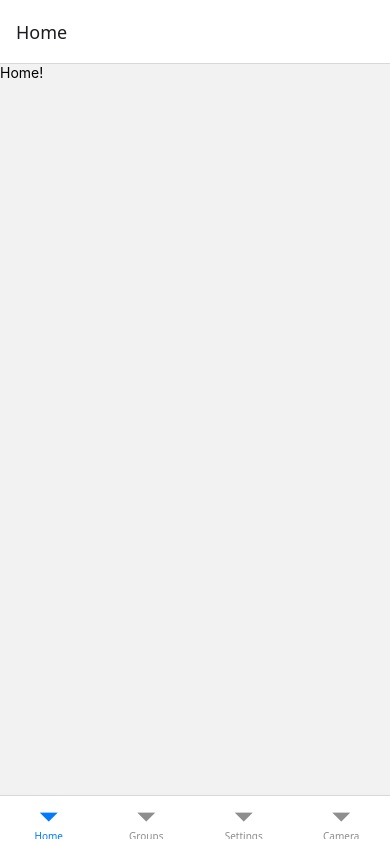
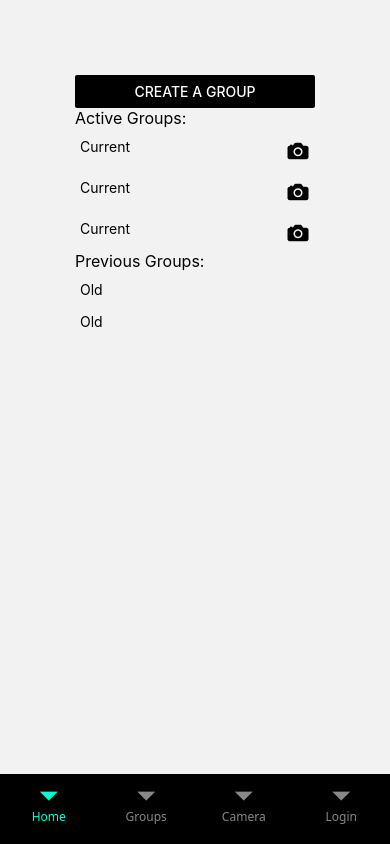
Before and after one commit to natethom10/photoapp, a React Native app: screen /Home in a window 390 px wide. Built offline with nearby package versions, Linux system fonts and the light colour scheme.

Commit message:
5-20 commits, worked on homepage and login page slightly

```diff
--- /dev/null
+++ b/assets/components/ActiveGroup.js
@@ -0,0 +1,19 @@
+import { View, Text, StyleSheet, Button } from "react-native";
+import { Ionicons } from "@expo/vector-icons";
+
+export default function ActiveGroup({ active }) {
+  return (
+    <View style={styles.container}>
+      <Text>{active ? "Current" : "Old"}</Text>
+      {active ? <Ionicons name="camera" size={24} color="black" /> : null}
+    </View>
+  );
+}
+
+const styles = StyleSheet.create({
+  container: {
+    flexDirection: "row",
+    justifyContent: "space-between",
+    margin: 5,
+  },
+});
--- a/assets/components/Navigation.js
+++ b/assets/components/Navigation.js
@@ -1,18 +1,33 @@
 import { createBottomTabNavigator } from "@react-navigation/bottom-tabs";
 import Home from "../pages/Home";
 import Groups from "../pages/Groups";
-import Settings from "../pages/Settings";
+import Login from "../pages/Login";
 import Camera from "../pages/Camera";
 
 const Tab = createBottomTabNavigator();
 
 export default function Navigation() {
   return (
-    <Tab.Navigator initialRouteName="Camera">
+    <Tab.Navigator
+      initialRouteName="Camera"
+      screenOptions={{
+        tabBarStyle: {
+          backgroundColor: "black", // Tab bar background
+          borderTopColor: "black", // Optional: top border color
+          height: 70, // Custom height
+        },
+        tabBarActiveTintColor: "#00ffcc", // Color for selected tab
+        tabBarInactiveTintColor: "#888", // Color for unselected tab
+        tabBarLabelStyle: {
+          fontSize: 12,
+        },
+        headerShown: false, // Hides header (optional)
+      }}
+    >
       <Tab.Screen name="Home" component={Home} />
       <Tab.Screen name="Groups" component={Groups} />
-      <Tab.Screen name="Settings" component={Settings} />
       <Tab.Screen name="Camera" component={Camera} />
+      <Tab.Screen name="Login" component={Login} />
     </Tab.Navigator>
   );
 }
--- a/assets/pages/Camera.js
+++ b/assets/pages/Camera.js
@@ -1,9 +1,18 @@
-import { View, Text } from "react-native";
+import { View, Text, StyleSheet } from "react-native";
 
 export default function Camera() {
   return (
-    <View>
-      <Text>Camera!</Text>
+    <View style={styles.container}>
+      <Text style={{ color: "white" }}>Camera!</Text>
     </View>
   );
 }
+
+const styles = StyleSheet.create({
+  container: {
+    flex: 1,
+    backgroundColor: "black",
+    justifyContent: "center",
+    alignItems: "center",
+  },
+});
--- a/assets/pages/Groups.js
+++ b/assets/pages/Groups.js
@@ -1,9 +1,18 @@
-import { View, Text } from "react-native";
+import { View, Text, StyleSheet } from "react-native";
 
 export default function Groups() {
   return (
-    <View>
-      <Text>Groups!</Text>
+    <View style={styles.container}>
+      <Text style={{ color: "white" }}>Groups!</Text>
     </View>
   );
 }
+
+const styles = StyleSheet.create({
+  container: {
+    flex: 1,
+    backgroundColor: "black",
+    justifyContent: "center",
+    alignItems: "center",
+  },
+});
--- a/assets/pages/Home.js
+++ b/assets/pages/Home.js
@@ -1,9 +1,38 @@
-import { View, Text } from "react-native";
+import react from "react";
+import { View, Text, StyleSheet, Button } from "react-native";
+import Group from "../components/ActiveGroup";
 
 export default function Home() {
   return (
-    <View>
-      <Text>Home!</Text>
+    <View style={styles.container}>
+      <Button title="Create a Group" color={"black"} />
+      <Text style={styles.header}>Active Groups:</Text>
+      <View style={styles.groupings}>
+        <Group active={true} />
+        <Group active={true} />
+        <Group active={true} />
+      </View>
+      <Text style={styles.header}>Previous Groups:</Text>
+      <View style={styles.groupings}>
+        <Group active={false} />
+        <Group active={false} />
+      </View>
     </View>
   );
 }
+
+const styles = StyleSheet.create({
+  container: {
+    margin: 75,
+  },
+  title: {
+    fontSize: 20,
+  },
+  header: {
+    fontSize: 16,
+  },
+  groupings: {
+    gap: 5,
+    marginTop: 5
+  }
+});
--- /dev/null
+++ b/assets/pages/Login.js
@@ -0,0 +1,23 @@
+import { View, Text, StyleSheet, TextInput } from "react-native";
+
+export default function Login() {
+  return (
+    <View style={styles.container}>
+      <Text>Login!</Text>
+      <TextInput style={styles.input}/>
+    </View>
+  );
+}
+
+const styles = StyleSheet.create({
+  container: {
+    flex: 1,
+    justifyContent: "center",
+    alignItems: "center",
+  }, input: {
+    width: 100,
+    borderWidth: 1,
+    margin: 10,
+    borderColor: 'black'
+  }
+});
--- a/assets/pages/Settings.js
+++ /dev/null
@@ -1,9 +0,0 @@
-import { View, Text } from "react-native";
-
-export default function Settings() {
-  return (
-    <View>
-      <Text>Settings!</Text>
-    </View>
-  );
-}
--- a/package.json
+++ b/package.json
@@ -16,7 +16,8 @@
     "react": "19.0.0",
     "react-native": "0.79.2",
     "react-native-safe-area-context": "5.4.0",
-    "react-native-screens": "~4.10.0"
+    "react-native-screens": "~4.10.0",
+    "@expo/vector-icons": "^14.1.0"
   },
   "devDependencies": {
     "@babel/core": "^7.20.0"
```
Also changed, not shown: 2 other files (tests, documents, lock files or other folders).
